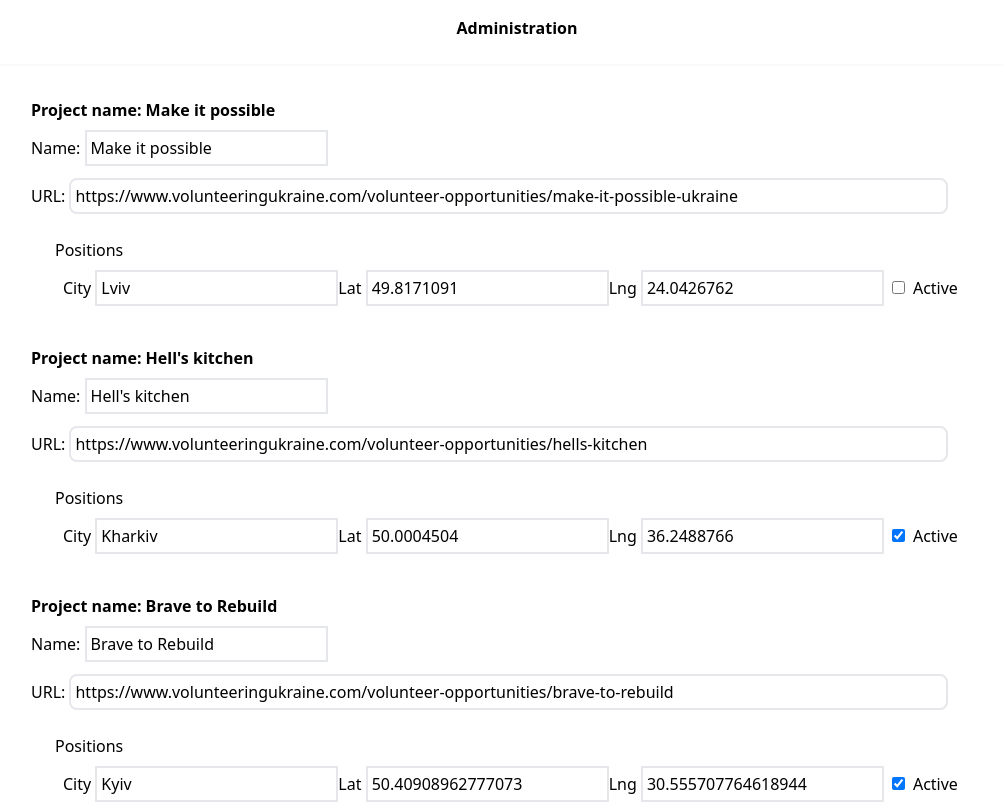
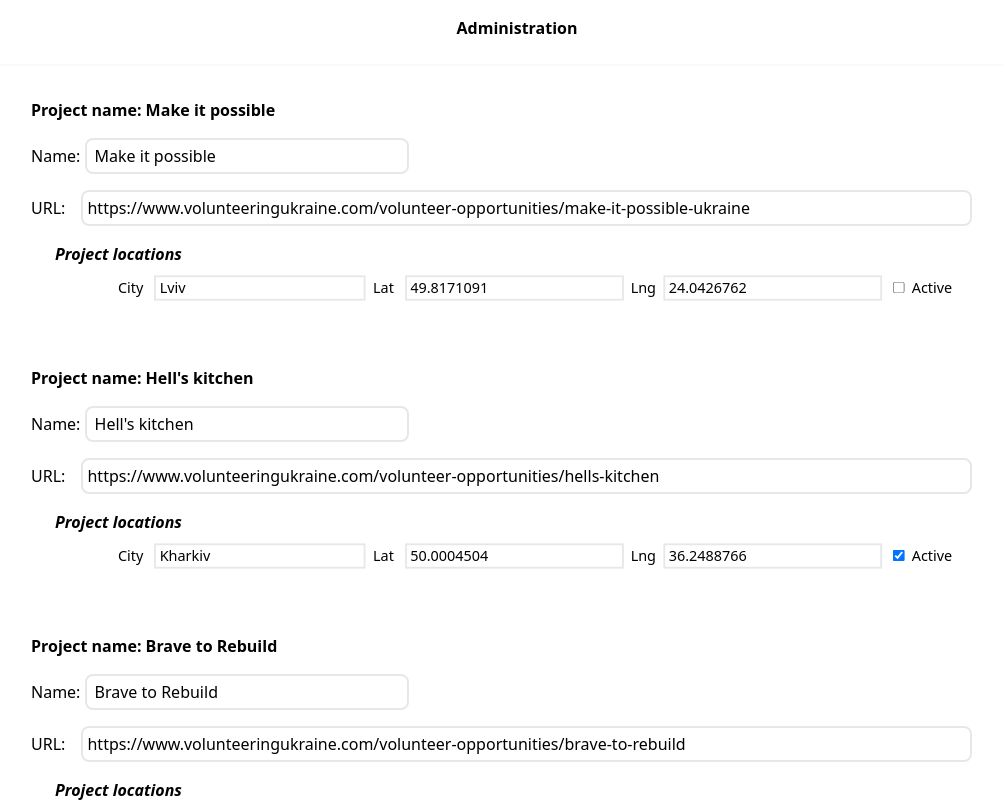
Before and after one commit to fgerards/volunteeringukraine, a Vue app in the folder VolunteeringUkraineMap/: page /admin in a window 1280 px wide. Shown: the top 804 px of the page, without its empty margins (123-1126 px from the left). Built offline with nearby package versions, Linux system fonts and the light colour scheme.

Commit message:
admin panel

```diff
--- /dev/null
+++ b/VolunteeringUkraineMap/src/components/Admin.vue
@@ -0,0 +1,12 @@
+import { defineComponent, reactive } from 'vue';
+import markerData from '../assets/markers.json';
+
+<script setup>
+
+</script>
+
+<template />
+
+<style scoped>
+
+</style>
--- a/VolunteeringUkraineMap/src/components/Administration.vue
+++ b/VolunteeringUkraineMap/src/components/Administration.vue
@@ -1,13 +1,20 @@
 <script>
-import { defineComponent } from 'vue';
+import { defineComponent, reactive } from 'vue';
 import markerData from '../assets/markers.json';
 
 export default defineComponent({
   name: 'Administration',
-  data() {
-    return {
-      importedMarkers: markerData,
-    };
+  setup() {
+    const state = reactive({
+      markers: [],
+    });
+    state.markers = markerData;
+    return { state };
+  },
+  methods: {
+    writeToFile(formData) {
+      console.log(`form data: ${formData}`);
+    },
   },
 });
 </script>
@@ -16,65 +23,70 @@ export default defineComponent({
   <div class="flex p-3">
     <form
       class="admin-form"
-      v-bind="importedMarkers"
     >
       <fieldset
-        v-for="(marker, markerIndex) in importedMarkers"
+        v-for="(marker, markerIndex) in state.markers"
         :key="markerIndex"
+        class="mb-12"
       >
-        <div class="mb-8">
         <h2
-            class="mb-2 font-bold"
+          class="font-bold"
         >
           Project name: {{ marker.name }}
         </h2>
+        <p class="mt-4">
           Name:
           <input
-            class="border-2 p-1"
+            v-model="marker.name"
+            class="w-1/3 rounded-lg border-2 px-2 py-1"
             type="text"
             placeholder="marker.name"
-            :value="marker.name"
+            @change="writeToFile(marker.name)"
           >
+        </p>
         <p
-            class="mt-3"
+          class="mt-4"
         >
           URL:
           <input
-              class="w-11/12 rounded-lg border-2 p-1"
+            v-model="marker.url"
+            class="ml-3 w-11/12 rounded-lg border-2 p-1"
             type="text"
-              :value="marker.url"
           >
         </p>
-          <div class="m-6">
-            Positions
+        <div class="mx-6 my-4 w-full">
+          <h3 class="mb-2 font-semibold italic">
+            Project locations
+          </h3>
           <p
             v-for="(position,posIndex) in marker.positions"
             :key="posIndex"
-              class="p-2"
+            class="mb-2 scale-90 px-4"
           >
             City
             <input
-                class="border-2 p-1"
+              v-model="position.city"
+              class="mx-2 w-1/4 border-2 px-1"
               type="text"
-                :value="position.city"
             >Lat
             <input
-                class="border-2 p-1"
+              v-model="position.lat"
+              class="mx-2 border-2 px-1"
               type="text"
-                :value="position.lat"
             >Lng
             <input
-                class="border-2 p-1"
+              v-model="position.lng"
+              class="mx-1 border-2 px-1"
               type="text"
-                :value="position.lng"
+              @change="writeToFile(state.markers[1])"
             >
             <input
+              v-model="position.show"
               type="checkbox"
               class="mx-2 border-2"
               :checked="position.show"
             >Active
           </p>
-          </div>
         </div>
       </fieldset>
     </form>
```
Lines whose indentation alone changed are shown as unchanged.
